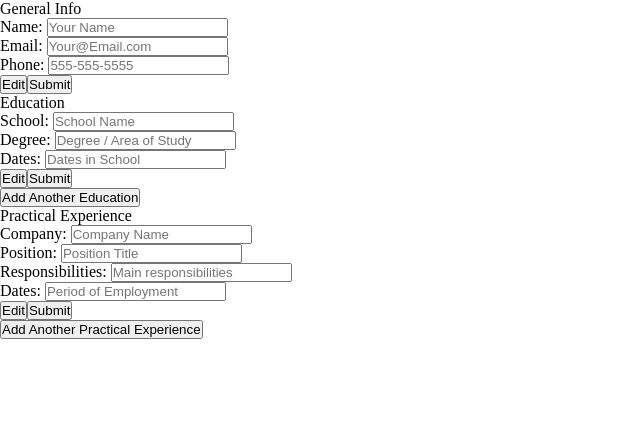
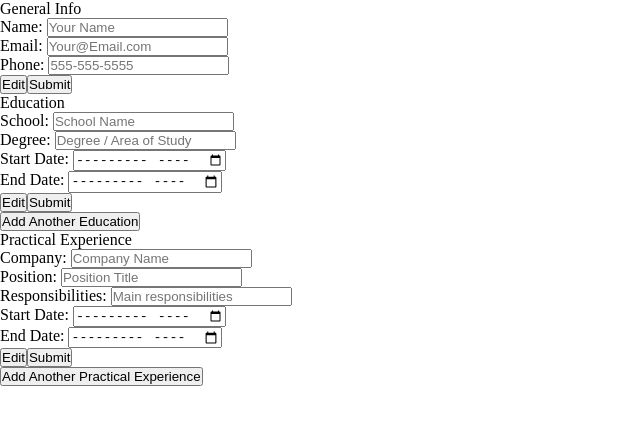
Before and after one commit to calansc/cv-application, a React (Vite) app: page / in a window 1280 px wide. Shown: the top 424 px of the page, without its empty margins (0-640 px from the left). Built offline with nearby package versions, Linux system fonts and the light colour scheme.

Commit message:
Update input types. Change date input to start date and end date.

```diff
--- a/src/CustomInput.jsx
+++ b/src/CustomInput.jsx
@@ -1,9 +1,9 @@
-export default function TextInput({label, placeholder, value, onChange}) {
+export default function TextInput({label, type, placeholder, value, onChange}) {
     return (
         <>
         <label>{label}</label>
          <input
-        type="text"
+        type={type}
         placeholder={placeholder}
         value={value}
         onChange={onChange}
--- a/src/Education.jsx
+++ b/src/Education.jsx
@@ -3,7 +3,7 @@ import TextInput from "./CustomInput";
 import Buttons from "./Buttons";
 
 export default function Education() {
-    const [education, setEducation] = useState({school:'', degree:'', dates:''});
+    const [education, setEducation] = useState({school:'', degree:'', date1:'', date2:''});
     const [editing, setEditing] = useState(true);
     function handleSchoolChange(e) {
         setEducation({...education, school: e.target.value});
@@ -11,8 +11,11 @@ export default function Education() {
     function handleDegreeChange(e) {
         setEducation({...education, degree: e.target.value})
     }
-    function handleDatesChange(e) {
-        setEducation({...education, dates: e.target.value})
+    function handleDate1Change(e) {
+        setEducation({...education, date1: e.target.value})
+    }
+    function handleDate2Change(e) {
+        setEducation({...education, date2: e.target.value})
     }
     function handleEditClick() {
         setEditing(true);
@@ -42,15 +45,26 @@ export default function Education() {
             </div>
             <div className={editing ? "educationInput active" : "educationInput inactive"}>
             <TextInput
-                label="Dates: "
-                placeholder="Dates in School"
-                value={education.dates}
-                onChange={handleDatesChange}
+                label="Start Date: "
+                type="month"
+                placeholder="School Start date"
+                value={education.date1}
+                onChange={handleDate1Change}
+            />
+            </div>
+            <div className={editing ? "educationInput active" : "educationInput inactive"}>
+            <TextInput
+                label="End Date: "
+                type="month"
+                placeholder="School End date"
+                value={education.date2}
+                onChange={handleDate2Change}
             />
             </div>
             <div className={editing ? "educationText inactive" : "educationText active"}>{education.school}</div>
             <div className={editing ? "educationText inactive" : "educationText active"}>{education.degree}</div>
-            <div className={editing ? "educationText inactive" : "educationText active"}>{education.dates}</div>
+            <div className={editing ? "educationText inactive" : "educationText active"}>{education.date1}</div>
+            <div className={editing ? "educationText inactive" : "educationText active"}>{education.date2}</div>
             <Buttons
             name="Edit"
             onClick={handleEditClick}
--- a/src/GeneralInfo.jsx
+++ b/src/GeneralInfo.jsx
@@ -38,6 +38,7 @@ export default function GeneralInfo() {
             <div className={editing ? "generalInfoInput active" : "generalInfoInput inactive"}>
             <TextInput
                 label="Email: "
+                type="email"
                 placeholder="Your@Email.com"
                 value={generalInfo.email}
                 onChange={handleEmailChange}
@@ -46,6 +47,7 @@ export default function GeneralInfo() {
             <div className={editing ? "generalInfoInput active" : "generalInfoInput inactive"}>
             <TextInput
                 label="Phone: "
+                type="tel"
                 placeholder="555-555-5555"
                 value={generalInfo.phone}
                 onChange={handlePhoneChange}
--- a/src/PracticalExperience.jsx
+++ b/src/PracticalExperience.jsx
@@ -3,7 +3,7 @@ import TextInput from "./CustomInput";
 import Buttons from "./Buttons";
 
 export default function PracticalExperience() {
-    const [practicalExperience, setPracticalExperience] = useState({company:'', position:'', responsibilities:'', dates:''});
+    const [practicalExperience, setPracticalExperience] = useState({company:'', position:'', responsibilities:'', dateStart:'', dateEnd:''});
     const [editing, setEditing] = useState(true);
     function handleCompanyChange(e) {
         setPracticalExperience({...practicalExperience, company: e.target.value});
@@ -14,8 +14,11 @@ export default function PracticalExperience() {
     function handleResponsibilitiesChange(e) {
         setPracticalExperience({...practicalExperience, responsibilities: e.target.value})
     }
-    function handleDatesChange(e) {
-        setPracticalExperience({...practicalExperience, dates: e.target.value})
+    function handleDateStartChange(e) {
+        setPracticalExperience({...practicalExperience, dateStart: e.target.value})
+    }
+    function handleDateEndChange(e) {
+        setPracticalExperience({...practicalExperience, dateEnd: e.target.value})
     }
     function handleEditClick() {
         setEditing(true);
@@ -53,10 +56,20 @@ export default function PracticalExperience() {
             </div>
             <div className={editing ? "practicalExperienceInput active" : "practicalExperienceInput inactive"}>
             <TextInput
-                label="Dates: "
+                label="Start Date: "
+                type="month"
                 placeholder="Period of Employment"
-                value={practicalExperience.dates}
-                onChange={handleDatesChange}
+                value={practicalExperience.dateStart}
+                onChange={handleDateStartChange}
+            />
+            </div>
+            <div className={editing ? "practicalExperienceInput active" : "practicalExperienceInput inactive"}>
+            <TextInput
+                label="End Date: "
+                type="month"
+                placeholder="Period of Employment"
+                value={practicalExperience.dateEnd}
+                onChange={handleDateEndChange}
             />
             </div>
             <div className={editing ? "practicalExperienceText inactive" : "practicalExperienceText active"}>{practicalExperience.company}</div>
```
